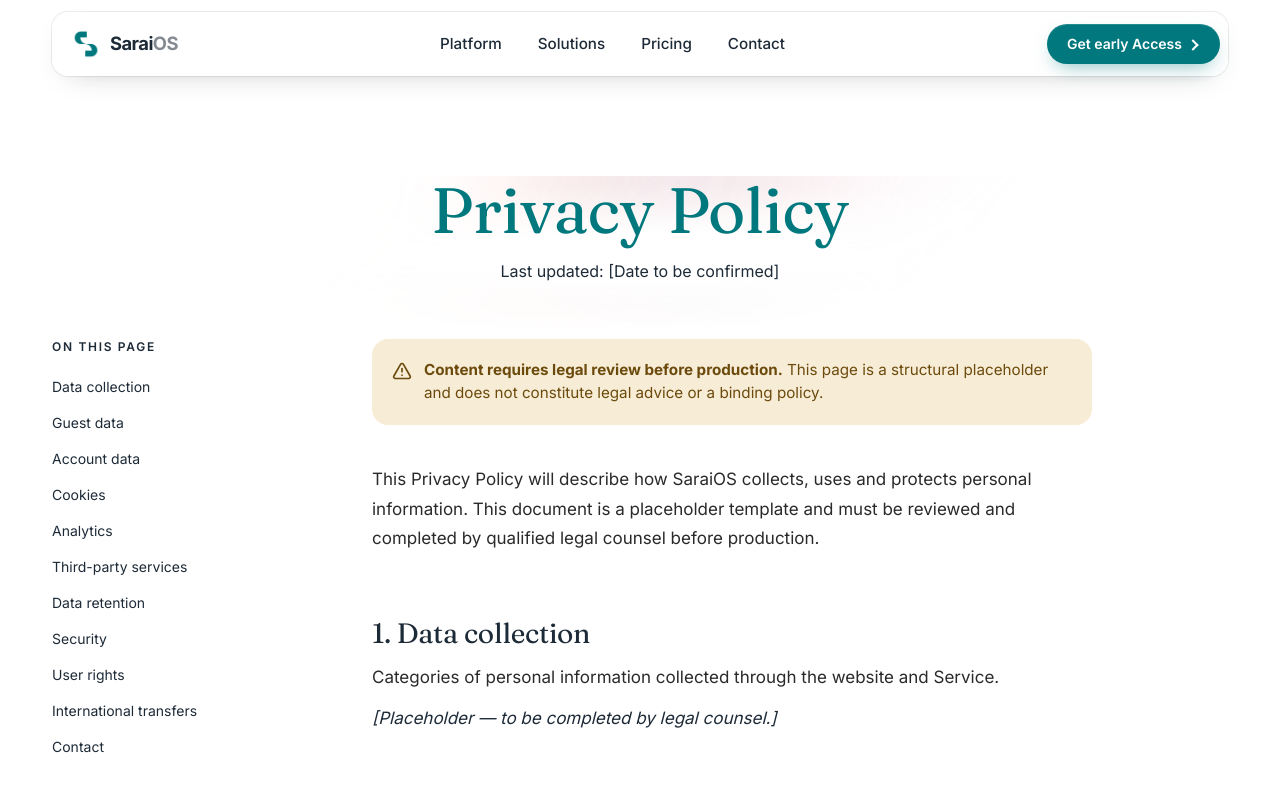
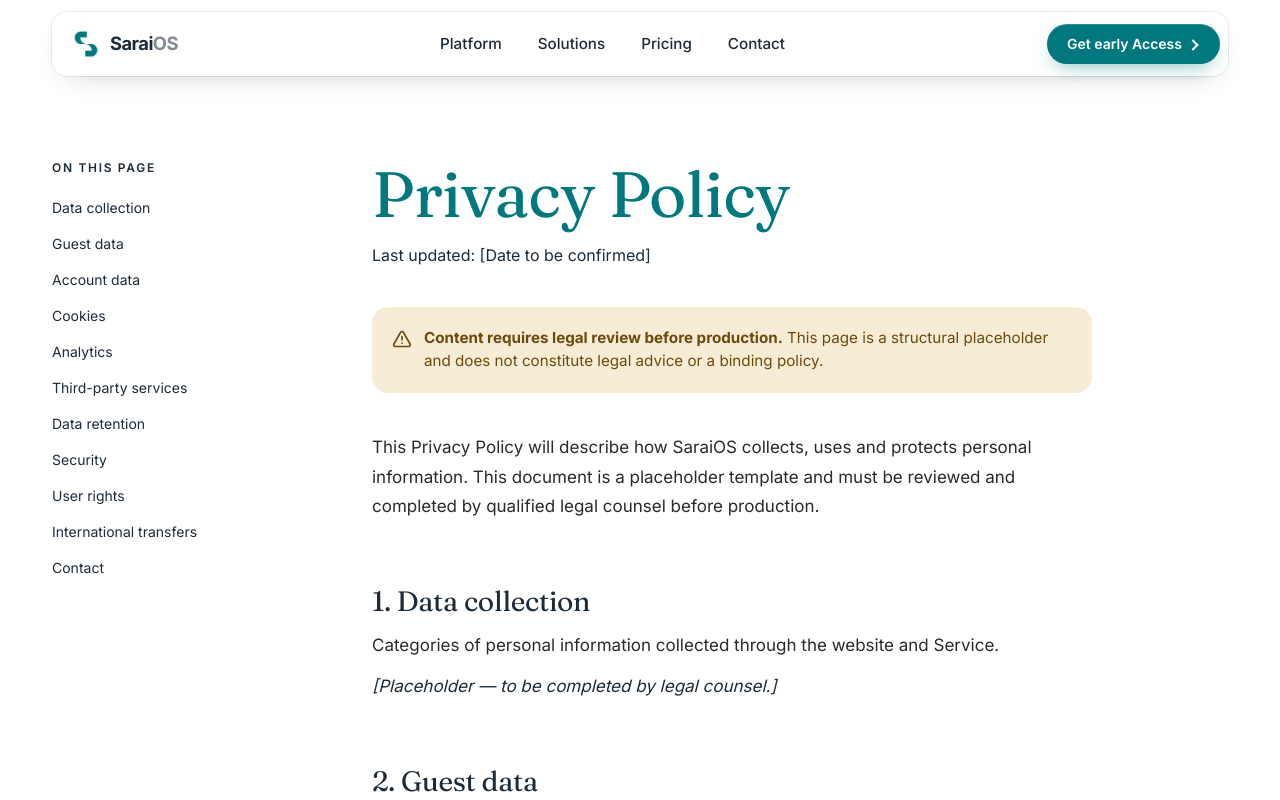
Before and after one commit to abdulrhhkahn/SaraiOS, a Next.js app: page /privacy in a window 1280 px wide. Shown: the top 800 px of the page. Built offline with nearby package versions, Linux system fonts and the light colour scheme; no server answers.

Commit message:
Add files via upload

```diff
--- a/components/ui/LegalDocument.tsx
+++ b/components/ui/LegalDocument.tsx
@@ -2,18 +2,10 @@ import Link from "next/link";
 import { AlertTriangle } from "lucide-react";
 import type { LegalDoc } from "@/lib/legal";
 import { Container } from "./primitives";
-import { BannerGlow } from "./BannerGlow";
 
 export function LegalDocument({ doc }: { doc: LegalDoc }) {
   return (
-    <div className="pt-36 pb-28 sm:pt-44">
-      <section className="relative isolate overflow-hidden">
-        <BannerGlow />
-        <Container className="mb-14 text-center">
-          <h1 className="heading-hero">{doc.title}</h1>
-          <p className="mt-4 text-stone">Last updated: {doc.lastUpdated}</p>
-        </Container>
-      </section>
+    <div className="pt-32 pb-28 sm:pt-40">
       <Container className="grid gap-12 lg:grid-cols-[240px_1fr] lg:gap-20">
         <aside className="lg:sticky lg:top-28 lg:self-start">
           <p className="text-xs font-semibold tracking-[0.14em] text-stone uppercase">On this page</p>
@@ -28,6 +20,8 @@ export function LegalDocument({ doc }: { doc: LegalDoc }) {
           </ul>
         </aside>
         <article className="max-w-[720px]">
+          <h1 className="heading-hero text-left">{doc.title}</h1>
+          <p className="mt-4 mb-10 text-stone">Last updated: {doc.lastUpdated}</p>
           <div role="note" className="flex gap-3 rounded-2xl bg-warning-soft p-5 text-[0.95rem] text-[#6b4a0c]">
             <AlertTriangle className="mt-0.5 size-5 shrink-0" aria-hidden />
             <p>
```
